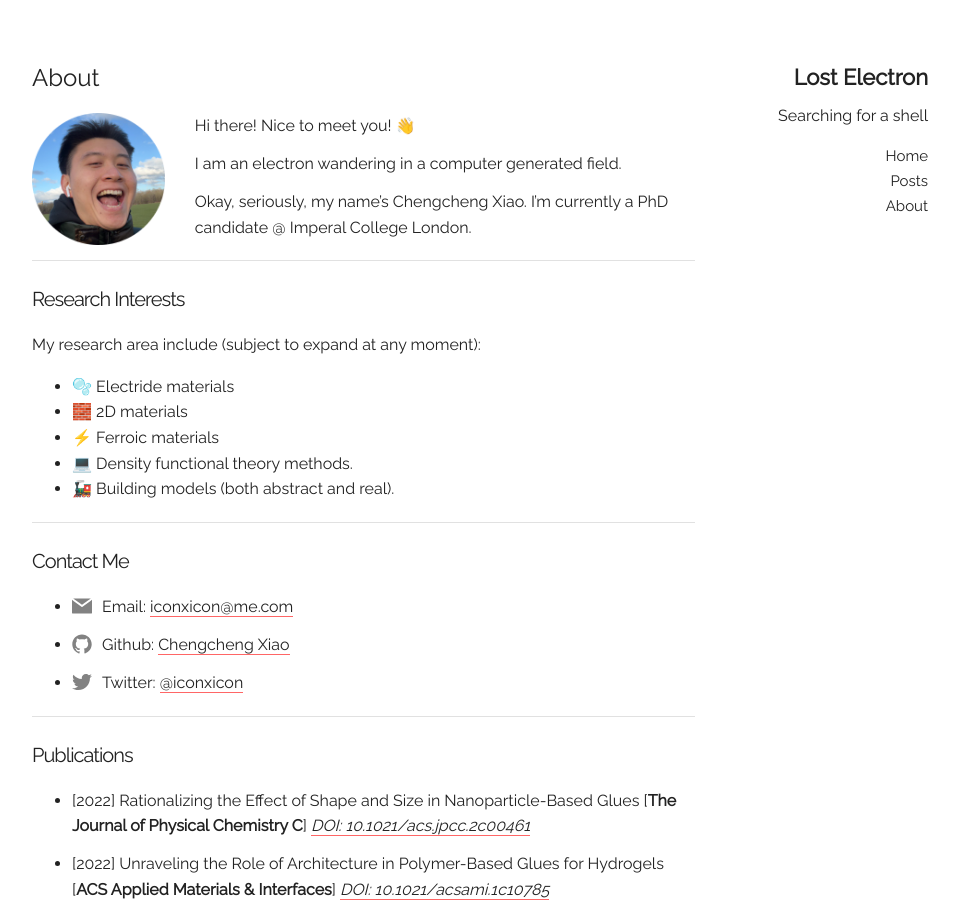
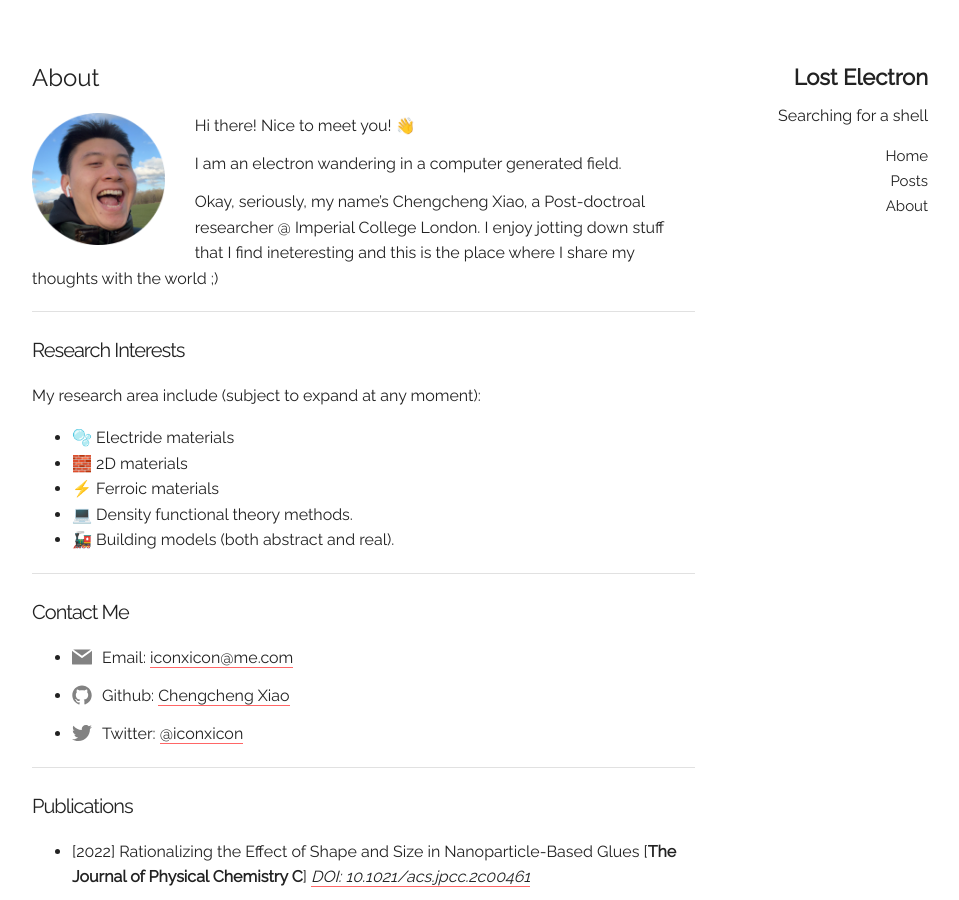
Before and after one commit to Chengcheng-Xiao/Chengcheng-Xiao.github.io, a Jekyll site: the page built from about.md, in a window 1280 px wide and 900 px high. Shown: the whole window, without its empty margins (160-1119 px from the left). Built offline with Jekyll 4.4.1, drawn with Linux system fonts in a browser that asks for light colours; nearby versions of some CDN libraries.

Commit message:
update about.md

```diff
--- a/about.md
+++ b/about.md
@@ -32,8 +32,8 @@ Hi there! Nice to meet you! <span class="wave">👋 </span>
 
 I am an electron wandering in a computer generated field.
 
-Okay, seriously, my name's Chengcheng Xiao. I'm currently a PhD candidate @ Imperal College London.
-
+Okay, seriously, my name's Chengcheng Xiao, a Post-doctroal researcher @ Imperial College London.
+I enjoy jotting down stuff that I find ineteresting and this is the place where I share my thoughts with the world ;)
 
 ---
 
@@ -49,7 +49,6 @@ My research area include (subject to expand at any moment):
 
 
 <!-- ---
-
 ### Free time activities (if you find this section and want to have some fun with me, drop me an email!)
 
 - 🥾 Hiking
```
